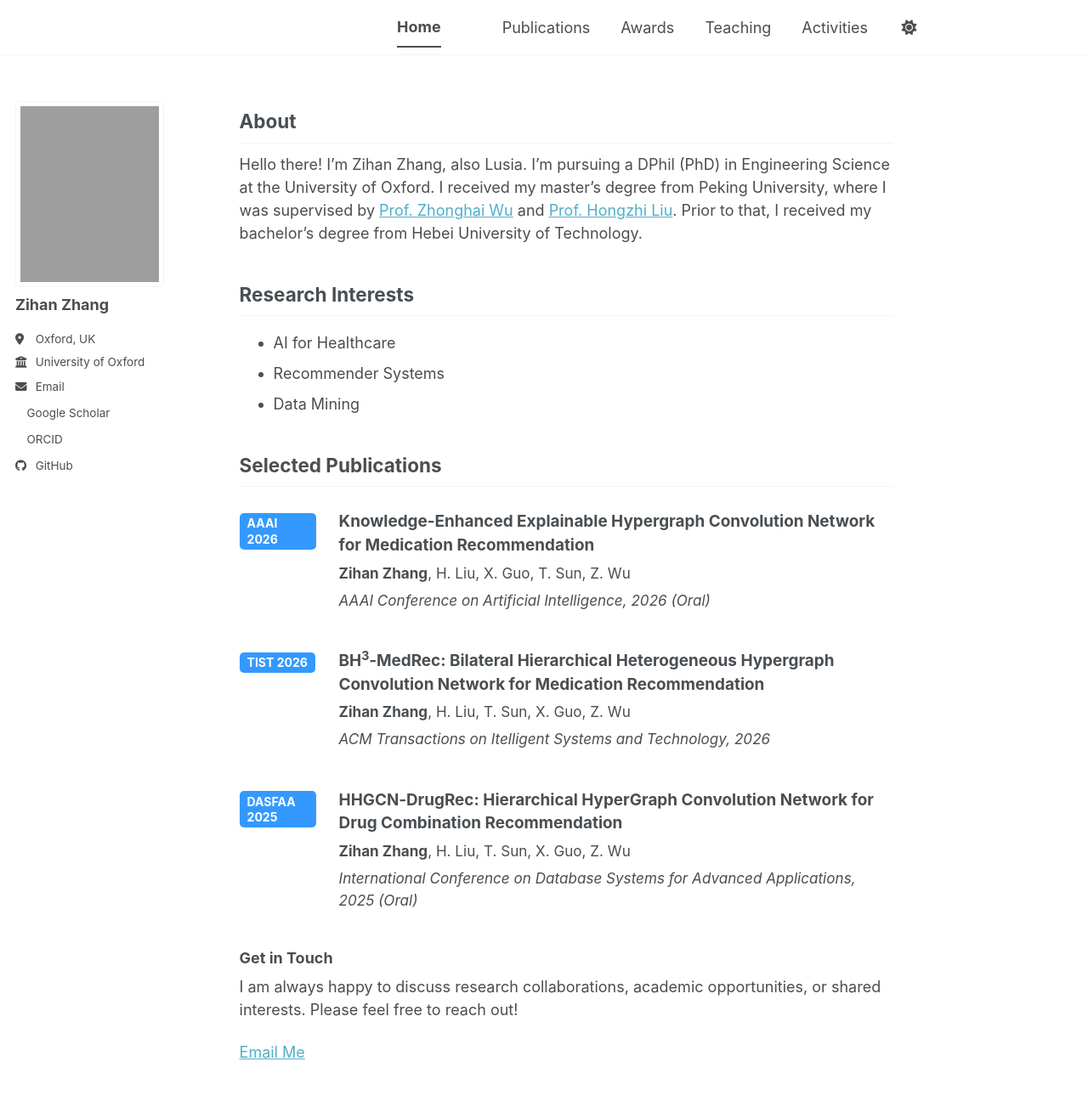
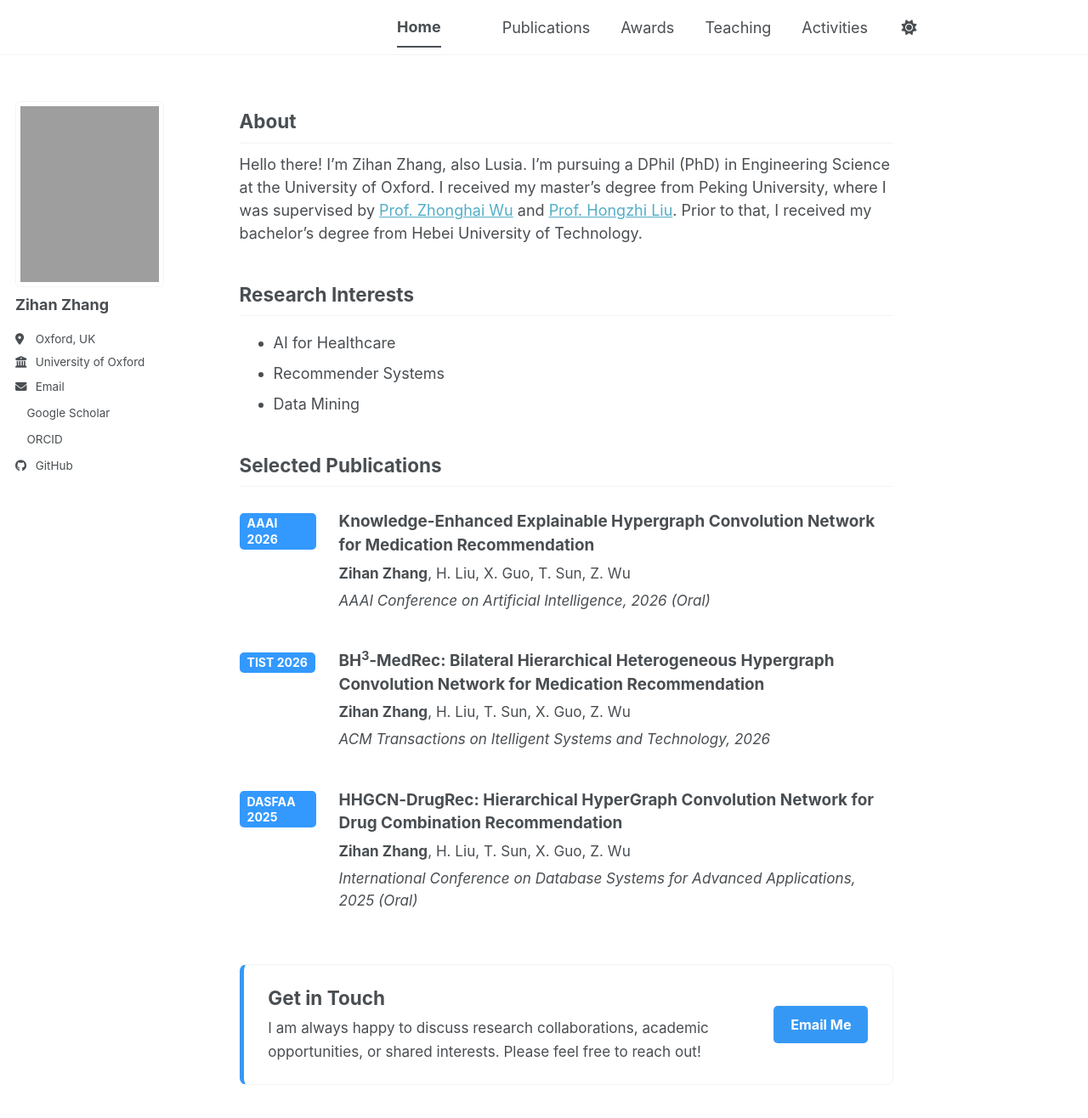
Before and after one commit to LusiaZ/LusiaZ.github.io, a Jekyll site: the page built from _pages/about.md, in a window 1280 px wide and 1394 px high. Shown: the top 1316 px of the window at 85% size. Built offline with Jekyll 4.4.1, drawn with Linux system fonts in a browser that asks for light colours; a style sheet for code colours, icons or effects is not loaded.

Commit message:
Update _page.scss

```diff
--- a/_sass/layout/_page.scss
+++ b/_sass/layout/_page.scss
@@ -476,3 +476,63 @@
     gap: 0.6rem;
   }
 }
+/* Contact card on homepage */
+.contact-cta {
+  display: flex;
+  justify-content: space-between;
+  align-items: center;
+  gap: 2rem;
+
+  margin-top: 3.5rem;
+  margin-bottom: 2rem;
+  padding: 1.4rem 1.6rem;
+
+  border: 1px solid var(--global-border-color);
+  border-left: 5px solid #3698f5;
+  border-radius: 8px;
+  background: var(--global-bg-color);
+}
+
+.contact-text {
+  flex: 1;
+}
+
+.contact-cta h3 {
+  margin: 0 0 0.45rem;
+  font-size: 1.25rem;
+}
+
+.contact-cta p {
+  margin: 0 !important;
+  font-size: 0.95rem !important;
+  line-height: 1.6;
+}
+
+.page__content .contact-button {
+  display: inline-block;
+  flex-shrink: 0;
+
+  padding: 0.55rem 1.1rem;
+  border-radius: 5px;
+
+  background: #3698f5;
+  color: #ffffff;
+  font-size: 0.9rem;
+  font-weight: 700;
+  text-decoration: none !important;
+  transition: background 0.2s ease;
+}
+
+.page__content .contact-button:hover {
+  background: #217fcf;
+  color: #ffffff;
+}
+
+/* Mobile layout */
+@media (max-width: 700px) {
+  .contact-cta {
+    flex-direction: column;
+    align-items: flex-start;
+    gap: 1rem;
+  }
+}
```
